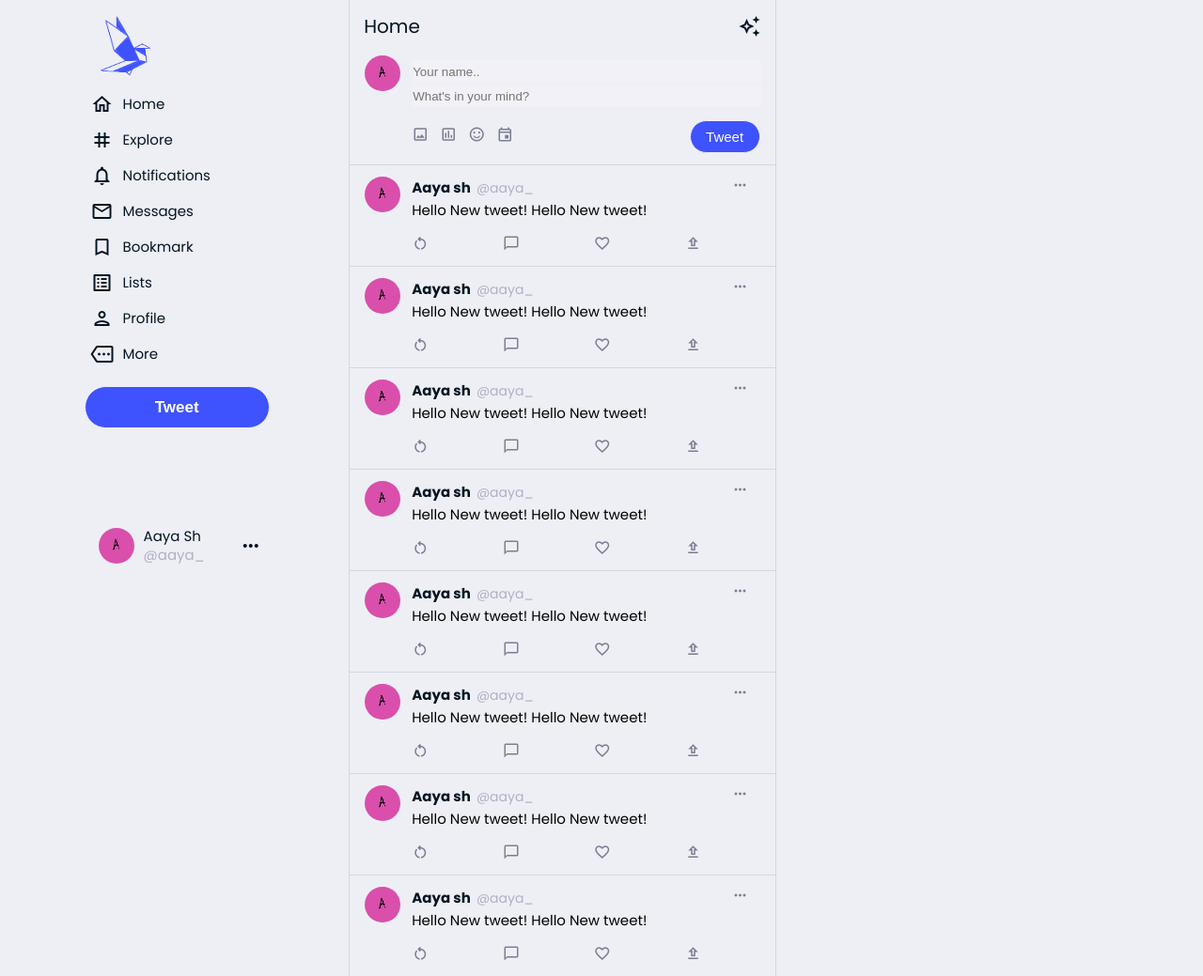
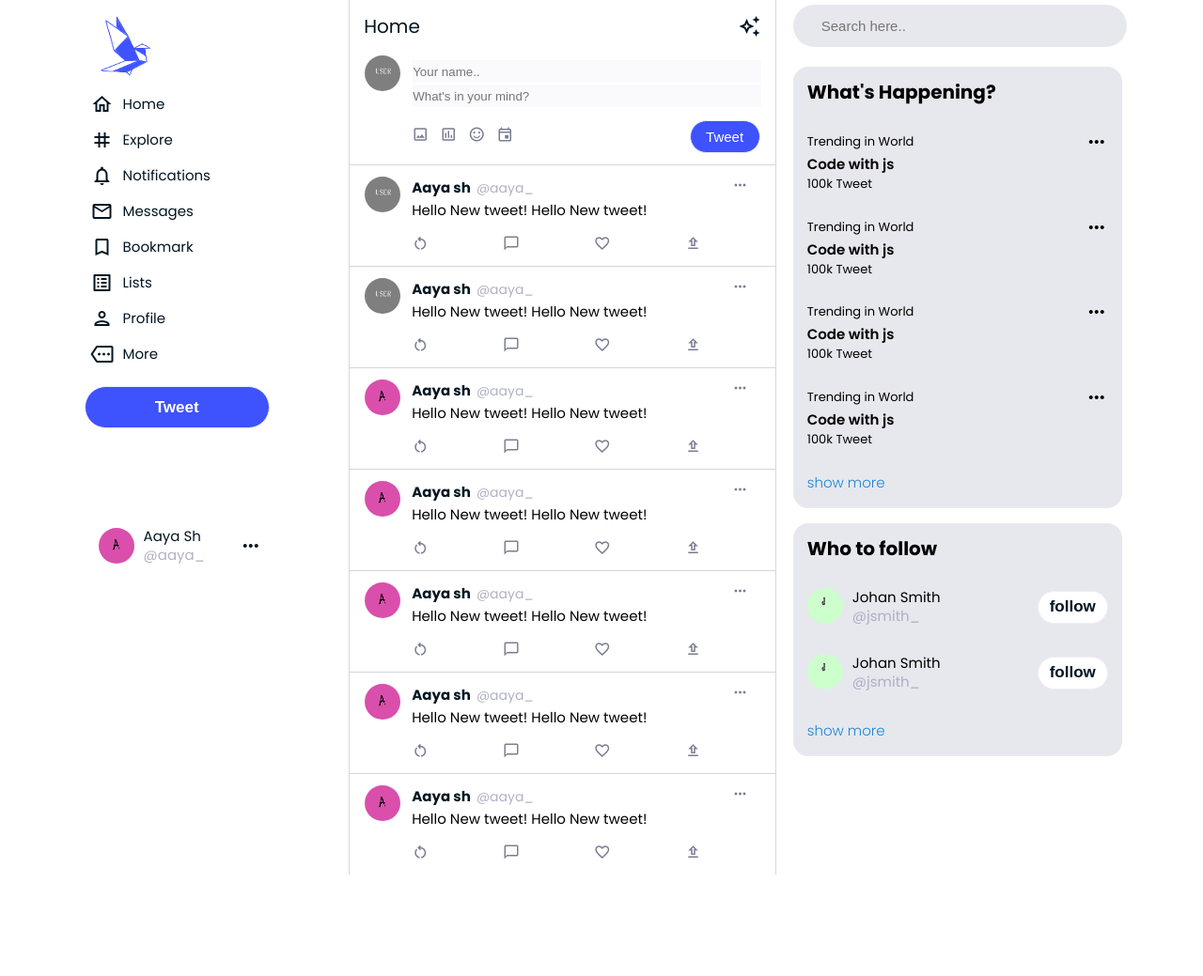
Before and after one commit to Aaya-Elsharief/twitter-clone, a plain HTML site: page index.html in a window 1280 px wide. Shown: the whole page at 94% size. After the commit the page ends 931 px from the top, so only its background shows below. Drawn offline with Linux system fonts and the light colour scheme.

Commit message:
sidefeed

```diff
--- a/index.html
+++ b/index.html
@@ -79,7 +79,7 @@
                 </div>
 
                 <div class="new-tweet">
-                    <img  class="tweet-img"src="images/A-img.PNG" alt="">
+                    <img  class="tweet-img"src="images/user.PNG" alt="">
 
                     <div class="new-tweet-details">
                         <form>
@@ -112,7 +112,33 @@
 
 
                 <div class="feed-tweet">
-                    <img  class="tweet-img"src="images/A-img.PNG" alt="">
+                    <img  class="tweet-img"src="images/user.PNG" alt="">
+
+                    <div class="feed-tweet-details">
+                        <div class="user-details">
+                            <a href="" class="user-name"> Aaya sh
+                                <span class="account-handle"> @aaya_</span>
+                            </a>
+                            <i class="material-icons-outlined">more_horiz</i>
+                        </div>
+
+                        <div class="tweet-text">
+                            <p>Hello New tweet! Hello New tweet!</p>
+                        </div>
+
+                        <div class="tweet-icons">
+                            <i class="material-icons-outlined">restart_alt</i>
+                            <i class="material-icons-outlined">chat_bubble_outline</i>
+                            <i class="material-icons-outlined">favorite_border</i>
+                            <i class="material-icons-outlined">upload</i>
+
+                        </div>
+
+                    </div>
+                </div>
+
+                <div class="feed-tweet">
+                    <img  class="tweet-img"src="images/user.PNG" alt="">
 
                     <div class="feed-tweet-details">
                         <div class="user-details">
@@ -138,85 +164,6 @@
                 </div>
 
 
-                <div class="feed-tweet">
-                    <img  class="tweet-img"src="images/A-img.PNG" alt="">
-
-                    <div class="feed-tweet-details">
-                        <div class="user-details">
-                            <a href="" class="user-name"> Aaya sh
-                                <span class="account-handle"> @aaya_</span>
-                            </a>
-                            <i class="material-icons-outlined">more_horiz</i>
-                        </div>
-
-                        <div class="tweet-text">
-                            <p>Hello New tweet! Hello New tweet!</p>
-                        </div>
-
-                        <div class="tweet-icons">
-                            <i class="material-icons-outlined">restart_alt</i>
-                            <i class="material-icons-outlined">chat_bubble_outline</i>
-                            <i class="material-icons-outlined">favorite_border</i>
-                            <i class="material-icons-outlined">upload</i>
-
-                        </div>
-
-                    </div>
-                </div>
-
-
-                <div class="feed-tweet">
-                    <img  class="tweet-img"src="images/A-img.PNG" alt="">
-
-                    <div class="feed-tweet-details">
-                        <div class="user-details">
-                            <a href="" class="user-name"> Aaya sh
-                                <span class="account-handle"> @aaya_</span>
-                            </a>
-                            <i class="material-icons-outlined">more_horiz</i>
-                        </div>
-
-                        <div class="tweet-text">
-                            <p>Hello New tweet! Hello New tweet!</p>
-                        </div>
-
-                        <div class="tweet-icons">
-                            <i class="material-icons-outlined">restart_alt</i>
-                            <i class="material-icons-outlined">chat_bubble_outline</i>
-                            <i class="material-icons-outlined">favorite_border</i>
-                            <i class="material-icons-outlined">upload</i>
-
-                        </div>
-
-                    </div>
-                </div>
-
-
-                <div class="feed-tweet">
-                    <img  class="tweet-img"src="images/A-img.PNG" alt="">
-
-                    <div class="feed-tweet-details">
-                        <div class="user-details">
-                            <a href="" class="user-name"> Aaya sh
-                                <span class="account-handle"> @aaya_</span>
-                            </a>
-                            <i class="material-icons-outlined">more_horiz</i>
-                        </div>
-
-                        <div class="tweet-text">
-                            <p>Hello New tweet! Hello New tweet!</p>
-                        </div>
-
-                        <div class="tweet-icons">
-                            <i class="material-icons-outlined">restart_alt</i>
-                            <i class="material-icons-outlined">chat_bubble_outline</i>
-                            <i class="material-icons-outlined">favorite_border</i>
-                            <i class="material-icons-outlined">upload</i>
-
-                        </div>
-
-                    </div>
-                </div>
                 <div class="feed-tweet">
                     <img  class="tweet-img"src="images/A-img.PNG" alt="">
 
@@ -318,30 +265,121 @@
 
                     </div>
                 </div>
+                <div class="feed-tweet">
+                    <img  class="tweet-img"src="images/A-img.PNG" alt="">
+
+                    <div class="feed-tweet-details">
+                        <div class="user-details">
+                            <a href="" class="user-name"> Aaya sh
+                                <span class="account-handle"> @aaya_</span>
+                            </a>
+                            <i class="material-icons-outlined">more_horiz</i>
+                        </div>
+
+                        <div class="tweet-text">
+                            <p>Hello New tweet! Hello New tweet!</p>
+                        </div>
+
+                        <div class="tweet-icons">
+                            <i class="material-icons-outlined">restart_alt</i>
+                            <i class="material-icons-outlined">chat_bubble_outline</i>
+                            <i class="material-icons-outlined">favorite_border</i>
+                            <i class="material-icons-outlined">upload</i>
+
+                        </div>
+
+                    </div>
+                </div>
             </div>
 
+            <div class="side-feed">
+                <div class="search">
+
+                    <input type="text" name="" required="required" placeholder="Search here.." value="">
+
+                </div>
+
+                <div class="trending">
+                    <h1 class="h1-title"> What's Happening?</h1>
+                    <div class="trending-item">
+                        <div class="item-category">
+                            <span>Trending in World</span>
+                            <i class="material-icons-outlined"> more_horiz</i>
+                        </div>
+
+                        <p>Code with js</p>
+                        <span> 100k Tweet</span>
+
+                    </div>
+
+                    <div class="trending-item">
+                        <div class="item-category">
+                            <span>Trending in World</span>
+                            <i class="material-icons-outlined"> more_horiz</i>
+                        </div>
+
+                        <p>Code with js</p>
+                        <span> 100k Tweet</span>
+
+                    </div>
+                    <div class="trending-item">
+                        <div class="item-category">
+                            <span>Trending in World</span>
+                            <i class="material-icons-outlined"> more_horiz</i>
+                        </div>
+
+                        <p>Code with js</p>
+                        <span> 100k Tweet</span>
+
+                    </div>
+
+                    <div class="trending-item">
+                        <div class="item-category">
+                            <span>Trending in World</span>
+                            <i class="material-icons-outlined"> more_horiz</i>
+                        </div>
+
+                        <p>Code with js</p>
+                        <span> 100k Tweet</span>
+
+                    </div>
+
+                    <a href="" class="show-more">show more</a>
+                </div>
 
 
+                <div class="follow">
+                    <h1 class="h1-title">Who to follow</h1>
+                    <div class="follow-profile">
+                        <div class="profile-cont">
+                            <img  class="tweet-img"src="images/J.PNG" alt="">
+                            <div class="account-details follow-details">
+                                <span class="account-name">Johan Smith</span>
+                                <span class="account-handle">@jsmith_</span>
+                            </div>
+                        </div>
+
+                            <button class="tweet-btn">follow</button>
+
+                        </div>
 
 
+                        <div class="follow-profile">
+                            <div class="profile-cont">
+                                <img  class="tweet-img"src="images/J.PNG" alt="">
+                                <div class="account-details follow-details">
+                                    <span class="account-name">Johan Smith</span>
+                                    <span class="account-handle">@jsmith_</span>
+                                </div>
+                            </div>
+                            <button class="tweet-btn">follow</button>
+
+                        </div>
+
+                        <a href="" class="show-more">show more</a>
 
 
-
-
-
-
-
-
-
-
-
-
-
-
-
-
-
-            <div class="side-feed">
+                </div>
 
             </div>
         </div>
--- a/style/sheet.css
+++ b/style/sheet.css
@@ -13,7 +13,7 @@ html{
 }
 
 body{
-    background-color:#eeeff5;
+    background-color:white;
 }
 
 a{
@@ -67,7 +67,7 @@ header{
 
 
 .nav-links a:first-child:hover{
-    background-color: rgb(251, 252, 236);
+    background-color: white;
 }
 
 
@@ -132,6 +132,11 @@ main{
     margin-left: 29%;
 }
 
+.main-flex{
+    display: flex;
+    flex-direction: row;
+}
+
 .main-feed{
     width: 50%;
     border-left: 1px solid #d4d5e2;
@@ -147,7 +152,7 @@ main{
     height: 55px;
     width: 100;
     color: #031522;
-    background-color:#EEEFF5 ;
+    background-color:white ;
     font-size: 2rem;
     font-weight: 400;
     padding: 0 15px;
@@ -271,3 +276,137 @@ main{
     padding-right: 50px;
 
 }
+
+/*       Side feed    */
+.side-feed{
+    width: 50%;
+    padding: 0 2%;
+}
+
+.search{
+    display: flex;
+    height: 55px;
+    max-width: 355px;
+    position: sticky;
+    top: 0;
+    padding-top: 5px;
+    background-color: white;
+}
+
+.search input{
+    border-radius: 9999px;
+    height: 45px;
+    width: 100%;
+    border: none;
+    padding-left: 30px;
+    font-size: 1.5rem;
+    font-weight: 400;
+    background-color: #c4c6d669;
+}
+
+.trending{
+    display: flex;
+    flex-direction: column;
+    height: 470px;
+    max-width: 350px;
+    border-radius: 16px;
+    margin-top: 16px;
+    background-color: #c4c6d669;
+
+
+}
+
+h1{
+    font-size: 2rem;
+    font-weight: 700;
+    line-height: 24px;
+    padding: 15px;
+}
+
+.trending-item{
+    display: flex;
+    flex-direction: column;
+    justify-content: center;
+    width: 100%;
+    height: 90px;
+    margin-top: 5px;
+    padding: 0 15px;
+    font-size: 1.5rem;
+     font-weight: 600;
+}
+
+
+.trending-item:hover, .show-more:hover, .follow-profile:hover{
+    background-color: #c4c6d669;
+    cursor: pointer;
+}
+
+.item-category{
+    display: flex;
+    align-items: center;
+    justify-content: space-between;
+}
+
+.trending span{
+    font-size: 1.3rem;
+    font-weight: 400;
+}
+
+
+
+.show-more{
+
+    display: flex;
+    align-items: center;
+    color: #1c88d2;
+    font-size: 1.5rem;
+    font-weight: 300;
+    width: 100%;
+    padding: 15px;
+    border-radius: 15px;
+}
+
+
+.follow{
+    display: flex;
+    flex-direction: column;
+    height: 248px;
+    max-width: 350px;
+    border-radius: 16px;
+    margin-top: 16px;
+    background-color: #c4c6d669;
+}
+
+
+.follow-profile{
+    display: flex;
+    align-items: center;
+    justify-content: space-between;
+    width: 100%;
+    height: 70px;
+
+    padding: 30px 15px;
+}
+
+
+
+
+
+.follow-profile .tweet-btn{
+    width: 75px;
+    height: 35px;
+    margin: 0 0 0 12px;
+    background-color: white;
+    font-weight: 600;
+    color:#031522;
+
+
+}
+
+
+.profile-cont{
+    display: flex;
+
+    justify-content: space-between;
+
+}
```
Also changed, not shown: images/J.PNG (added), images/user.PNG (added).
